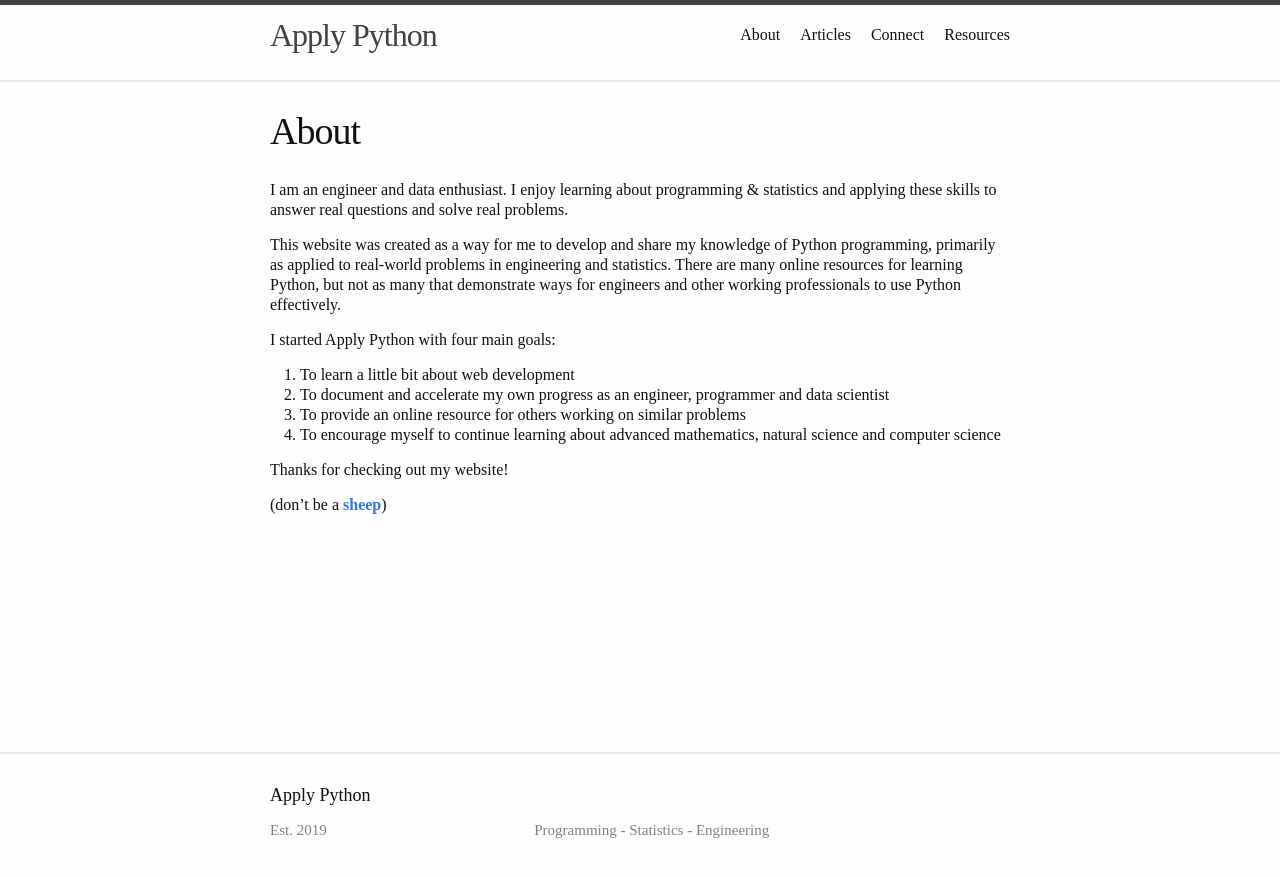
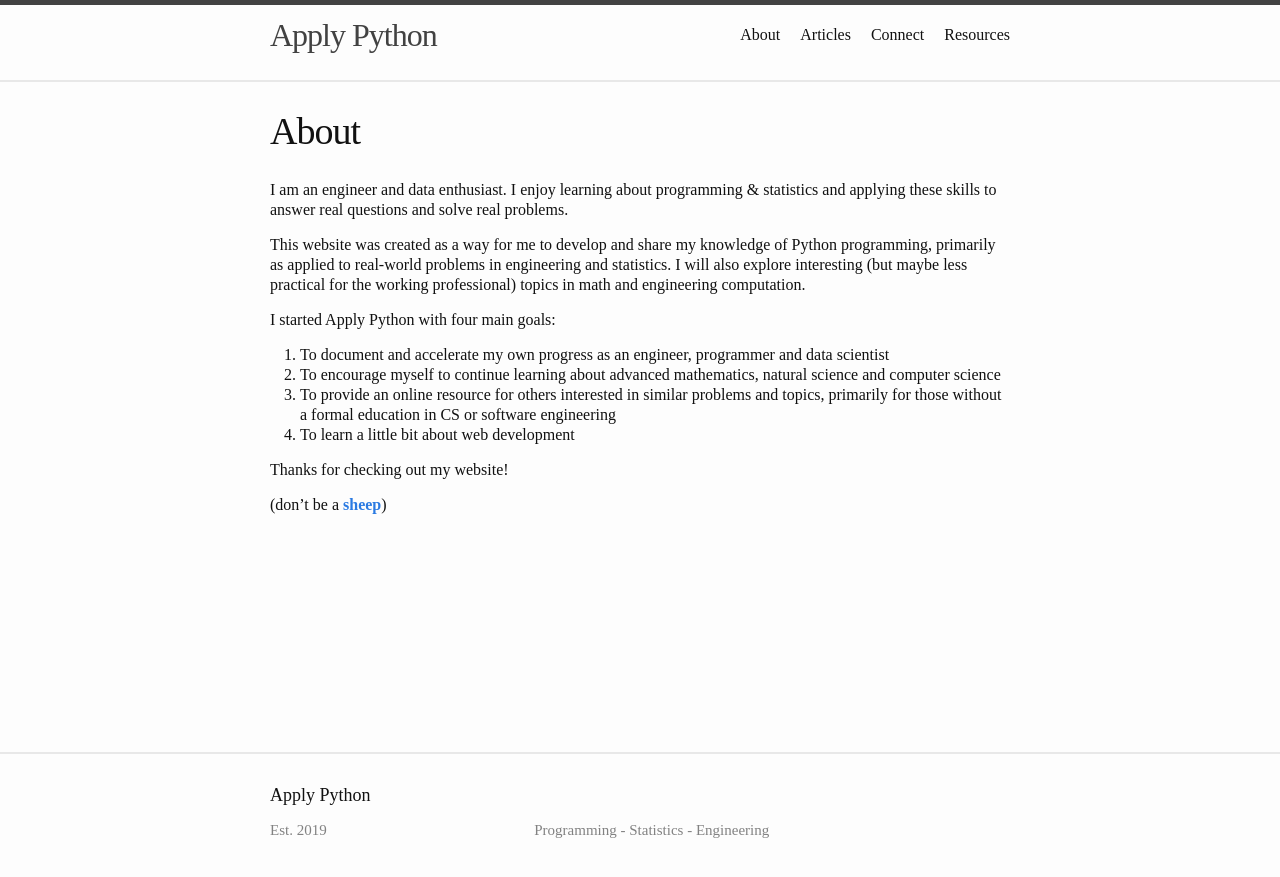
Before and after one commit to justinbrinkman/ap_site, a Jekyll site: the page built from about.md, in a window 1280 px wide. Shown: the top 877 px of the page. Built offline with Jekyll 4.4.1, drawn with Linux system fonts in a browser that asks for light colours.

Commit message:
Update about.md

```diff
--- a/about.md
+++ b/about.md
@@ -10,16 +10,16 @@ I am an engineer and data enthusiast. I enjoy learning about programming & stati
 these skills to answer real questions and solve real problems.
 
 This website was created as a way for me to develop and share my knowledge of Python programming, primarily
-as applied to real-world problems in engineering and statistics. There are many online resources for learning Python,
-but not as many that demonstrate ways for engineers and other working professionals to use Python effectively.
-
+as applied to real-world problems in engineering and statistics. I will also explore interesting (but maybe less
+practical for the working professional) topics in math and engineering computation.
 
 I started Apply Python with four main goals:
 
-1. To learn a little bit about web development
-2. To document and accelerate my own progress as an engineer, programmer and data scientist
-3. To provide an online resource for others working on similar problems
-4. To encourage myself to continue learning about advanced mathematics, natural science and computer science
+1. To document and accelerate my own progress as an engineer, programmer and data scientist
+2. To encourage myself to continue learning about advanced mathematics, natural science and computer science
+3. To provide an online resource for others interested in similar problems and topics, primarily for those without
+a formal education in CS or software engineering
+4. To learn a little bit about web development
 
 Thanks for checking out my website!
 
```
